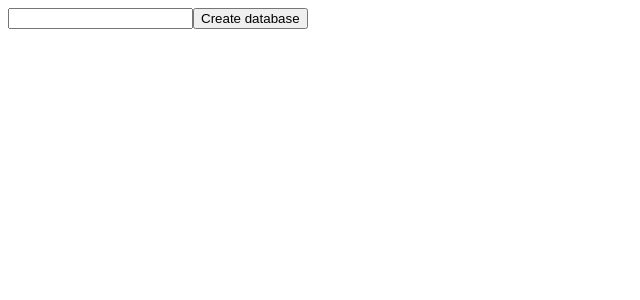
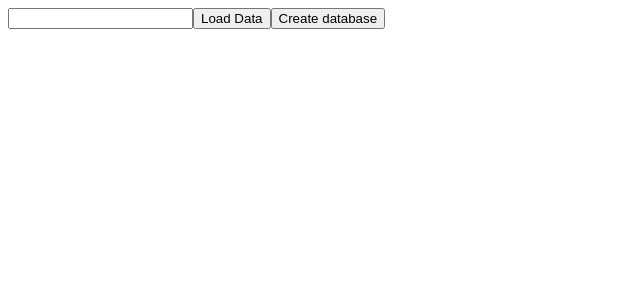
Before and after one commit to maitrakhatri/rxdb, a React (Vite) app: page / in a window 1280 px wide. Shown: the top 300 px of the page, without its empty margins (0-640 px from the left). Built offline with nearby package versions, Linux system fonts and the light colour scheme; what rxdb would draw is missing.

Commit message:
feat: load data from couchDb

```diff
--- a/src/App.tsx
+++ b/src/App.tsx
@@ -2,12 +2,12 @@ import { useState } from "react";
 import "./App.css";
 import Tiptap from "./TipTap";
 // import { fileversedb } from "./database";
-// import { Content } from "@tiptap/react";
+import { Content } from "@tiptap/react";
 import axios from "axios";
 
 function App() {
   const [id, setId] = useState<number>(0);
-  // const [loadedContent, setLoadedContent] = useState<Content>();
+  const [loadedContent, setLoadedContent] = useState<Content>();
   const [latestRev, setLatestRev] = useState<string>();
 
   // const getData = async (id: number) => {
@@ -39,12 +39,31 @@ function App() {
     }
   };
 
+  const loadDatafromCouch = async () => {
+    try {
+      const response = await axios.get(
+        `http://127.0.0.1:5984/fileversedb/${id}`
+      );
+      setLoadedContent(response.data.content.content);
+      setLatestRev(response.data._rev);
+    } catch (err) {
+      console.log(err);
+    }
+  };
+
   return (
     <div className="App">
       <input type="number" onChange={(e) => setId(Number(e.target.value))} />
+
       {/* <button onClick={() => getData(id)}>Get Data</button> */}
+
+      <button onClick={() => loadDatafromCouch()}>Load Data</button>
+
       <button onClick={() => createDatabase()}>Create database</button>
-      {latestRev && <Tiptap id={id} rev={latestRev} />}
+
+      {loadedContent && latestRev && (
+        <Tiptap id={id} rev={latestRev} loadedContent={loadedContent} />
+      )}
     </div>
   );
 }
```
